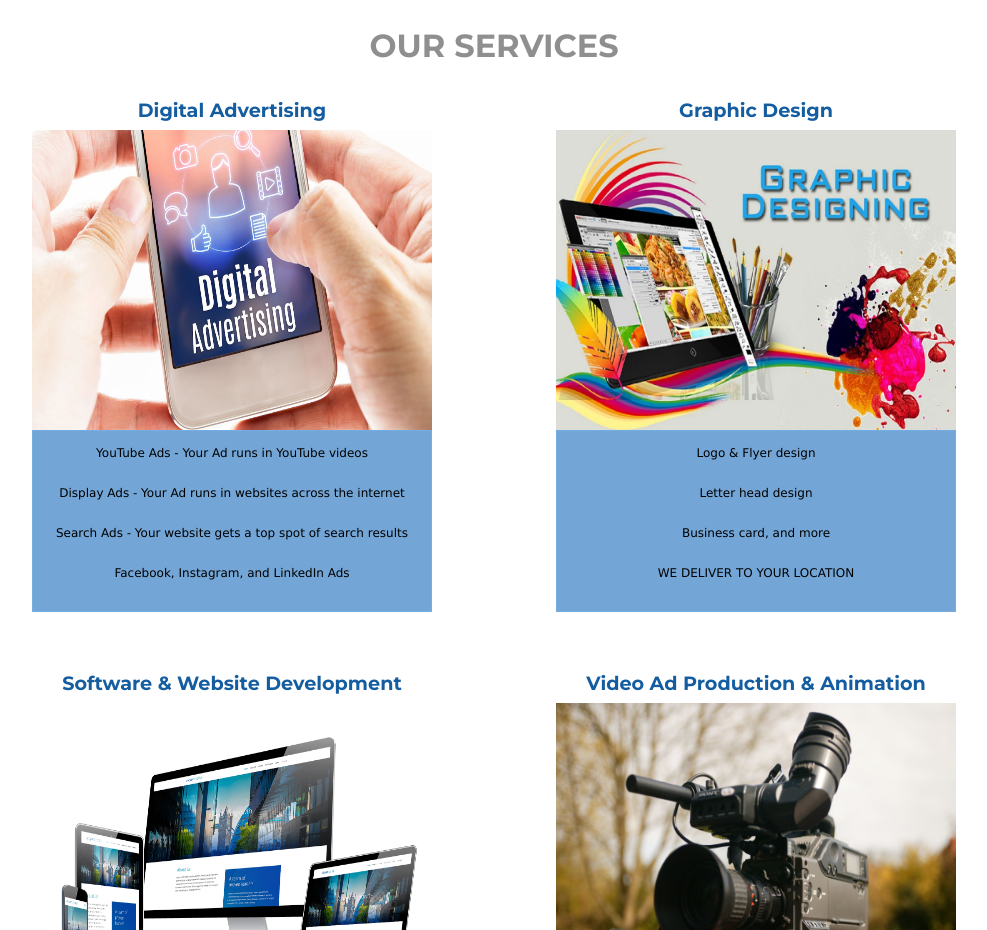
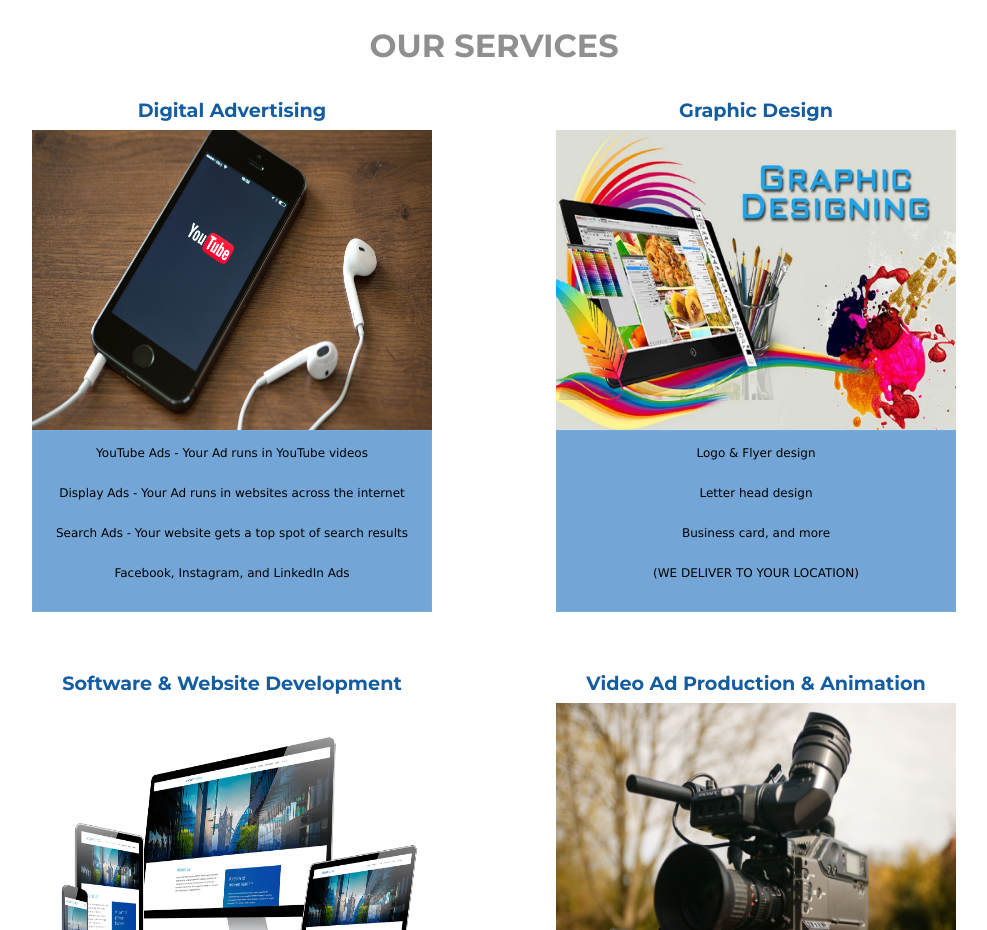
Before and after one commit to calebselormey/website, a plain HTML site: page index.html in a window 1280 px wide. Shown: the part 2000-2930 px from the top of the page, without its empty margins (146-1133 px from the left). Drawn offline with nearby package versions, Linux system fonts and the light colour scheme.

Commit message:
Update index.html

```diff
--- a/index.html
+++ b/index.html
@@ -275,7 +275,9 @@
     <div class="row">
       <div class="col-md-6 col-sm p-and-s-row">
         <h3 class="p-and-s">Digital Advertising</h3>
-        <img class="p-and-s-images" src="images\other-images\digital-ads.jpg" alt="digital-ad-img">
+        <div>
+          <img class="p-and-s-images" src="images\other-images\digi-ad-img3.jpg" alt="digital-ad-img">
+        </div>
         <div class="p-and-s-des-container">
           <p class="p-and-s-description">YouTube Ads - Your Ad runs in YouTube videos</p>
             <p class="p-and-s-description">Display Ads - Your Ad runs in websites across the internet</p>
@@ -291,7 +293,7 @@
           <p class="p-and-s-description">Logo & Flyer design</p>
             <p class="p-and-s-description">Letter head design</p>
             <p class="p-and-s-description">Business card, and more</p>
-            <p class="p-and-s-description we-deliver">WE DELIVER TO YOUR LOCATION</p>
+            <p class="p-and-s-description we-deliver">(WE DELIVER TO YOUR LOCATION)</p>
         </div>
       </div>
     </div>
```
